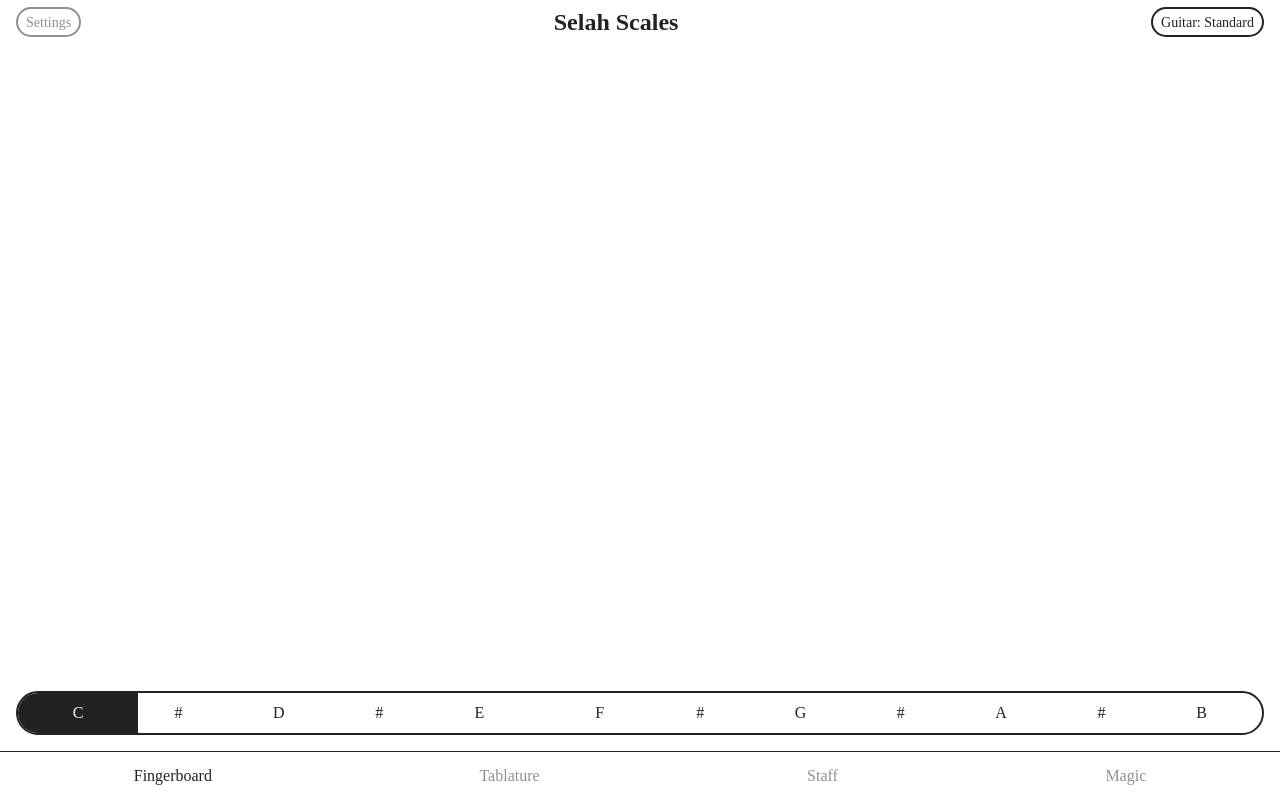
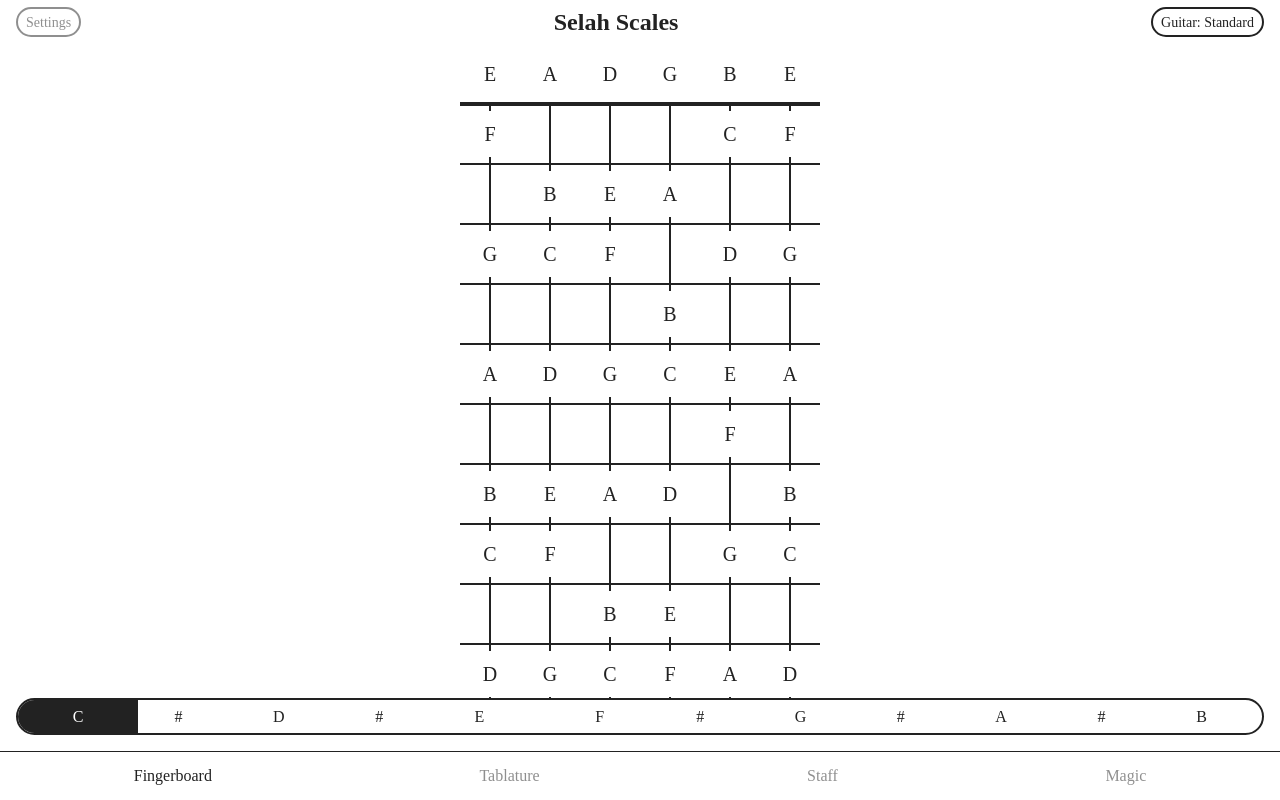
Before and after one commit to jamesfinley/SvelteSelahExperiments, a Svelte app: page / in a window 1280 px wide. Built offline with nearby package versions, Linux system fonts and the light colour scheme.

Commit message:
I keep tweaking.

```diff
--- a/src/components/screens/Fingerboard.svelte
+++ b/src/components/screens/Fingerboard.svelte
@@ -1,11 +1,10 @@
 <script>
 	import { rootNote, tuning, scale } from '../../stores.js';
 
-	$: notesForScale = $rootNote.notesForScale($scale);
+	$: notesForScale = $rootNote.notesForScale($scale).map(({name}) => name);
 	$: fingerboard = $tuning.fingerboard.notesOnStrings.map(
 		notesOnString => notesOnString.filter(
-			({note: {name: noteName}}) => $notesForScale
-				.some(({name: scaleNoteName}) => scaleNoteName == noteName)
+			({note: {name: noteName}}) => notesForScale.some(scaleNoteName => scaleNoteName == noteName)
 		)
 	);
 </script>
```
